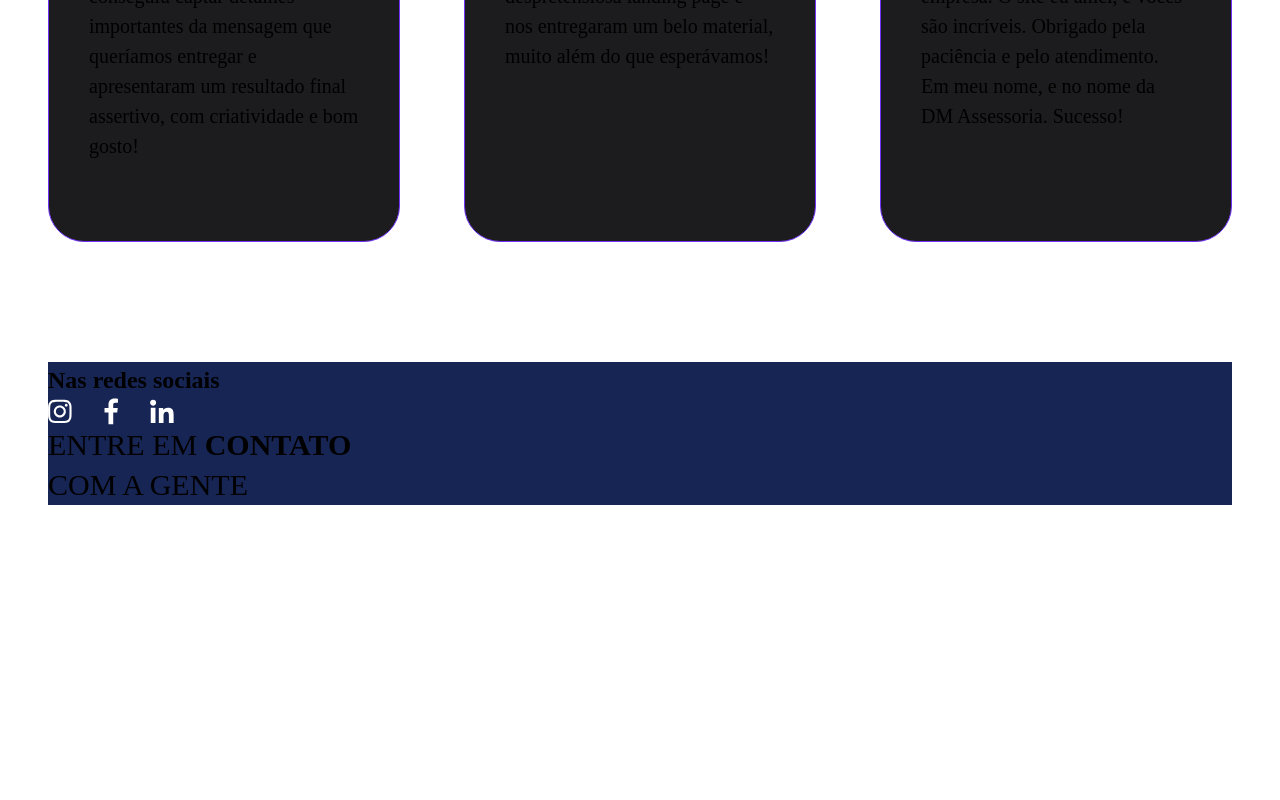
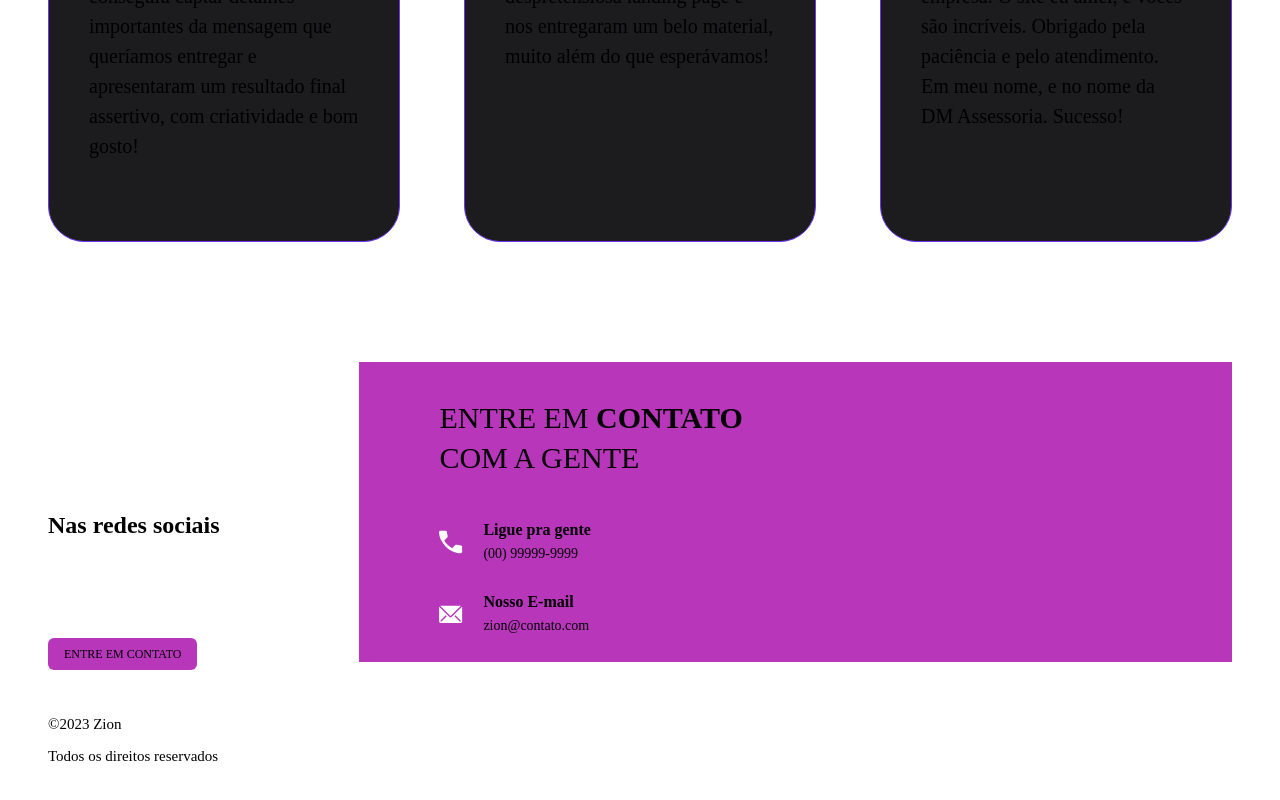
Before and after one commit to ccszanin/Software-house-Landing-page, a Next.js app: page / in a window 1280 px wide. Shown: the part 5259-6059 px from the top of the page. Before the commit the page ends 5764 px from the top, so only its background shows below. Built offline with nearby package versions, Linux system fonts and the light colour scheme.

Commit message:
footer added (#1)

```diff
--- a/src/app/page.tsx
+++ b/src/app/page.tsx
@@ -21,6 +21,8 @@ import Star from "../assets/star.svg";
 import Instagram from "../assets/instagram.svg";
 import Facebook from "../assets/facebook.svg";
 import Linkedin from "../assets/linkedin.svg";
+import Telefone from "../assets/telefone.svg";
+import Email from "../assets/email.svg";
 
 export default function Home() {
   return (
@@ -203,10 +205,12 @@ Sucesso!"/>
     </div>
         </section>
 
-        <section id="section-7" className= " w-full flex flex-col justify-center bg-blue-950">
-        <div>
-        <p className="text-[1.5rem] font-bold leading-9">Nas redes sociais</p>
-        <div className="flex gap-8">
+
+          <footer className="w-full flex h-[400px] mb-24  gap-24">
+        <div className=" w-[300px]  relative ">
+          <div className=" w-full absolute bottom-0">
+          <p className="text-[1.5rem] mb-5 font-bold leading-9 ">Nas redes sociais</p>
+        <div className="flex gap-8 mb-12">
         <Image
             width={24}
             height={24}
@@ -229,17 +233,50 @@ Sucesso!"/>
             alt="Linkedin"
           />
           </div>
+          <button className="mb-12 bg-pink-500 rounded-md px-4 uppercase text-xs py-2">Entre em contato</button>
+          <p className="text-[15px] font-normal leading-3 mb-5">©2023 Zion</p>
+          <p className="text-[15px] font-normal leading-3">Todos os direitos reservados</p>
+          </div>
+
          </div>
-         <div className="w-[355.14px]">
+         <div className=" w-full h-[300px] bg-pink-500 py-9 pl-20">
+
           <span className="text-white text-[30px] font-medium uppercase leading-10">entre em </span>
           <span className="text-white text-[30px] font-black uppercase leading-10">contato</span>
+          <br/>
           <span className="text-white text-[30px] font-medium uppercase leading-10"> com a gente</span>
+
+
+          <div className="flex items-center  gap-5 pt-10">
+          <Image
+            width={24}
+            height={24}
+            className=""
+            src={Telefone}
+            alt="Telefone"
+          />
+            <a href="#" className="cursor-pointer">
+            <p className=" text-[16px] font-bold ">Ligue pra gente</p>
+            <p className="text-white text-[14px] font-light leading-6">(00) 99999-9999</p>
+            </a>
+            </div>
+            <div className="flex items-center mt-6 gap-5">
+          <Image
+            width={24}
+            height={24}
+            className=""
+            src={Email}
+            alt="Email"
+          />
+            <a href="mailto:zion@contato.com" className="cursor-pointer">
+            <p className="text-[16px] font-bold">Nosso E-mail</p>
+            <p className="text-white text-[14px] font-light leading-6">zion@contato.com</p>
+            </a>
+            </div>
           </div>
 
 
-
-
-        </section>
+          </footer>
       </main>
     </body>
   );
```
Also changed, not shown: src/assets/email.svg (added), src/assets/telefone.svg (added).
